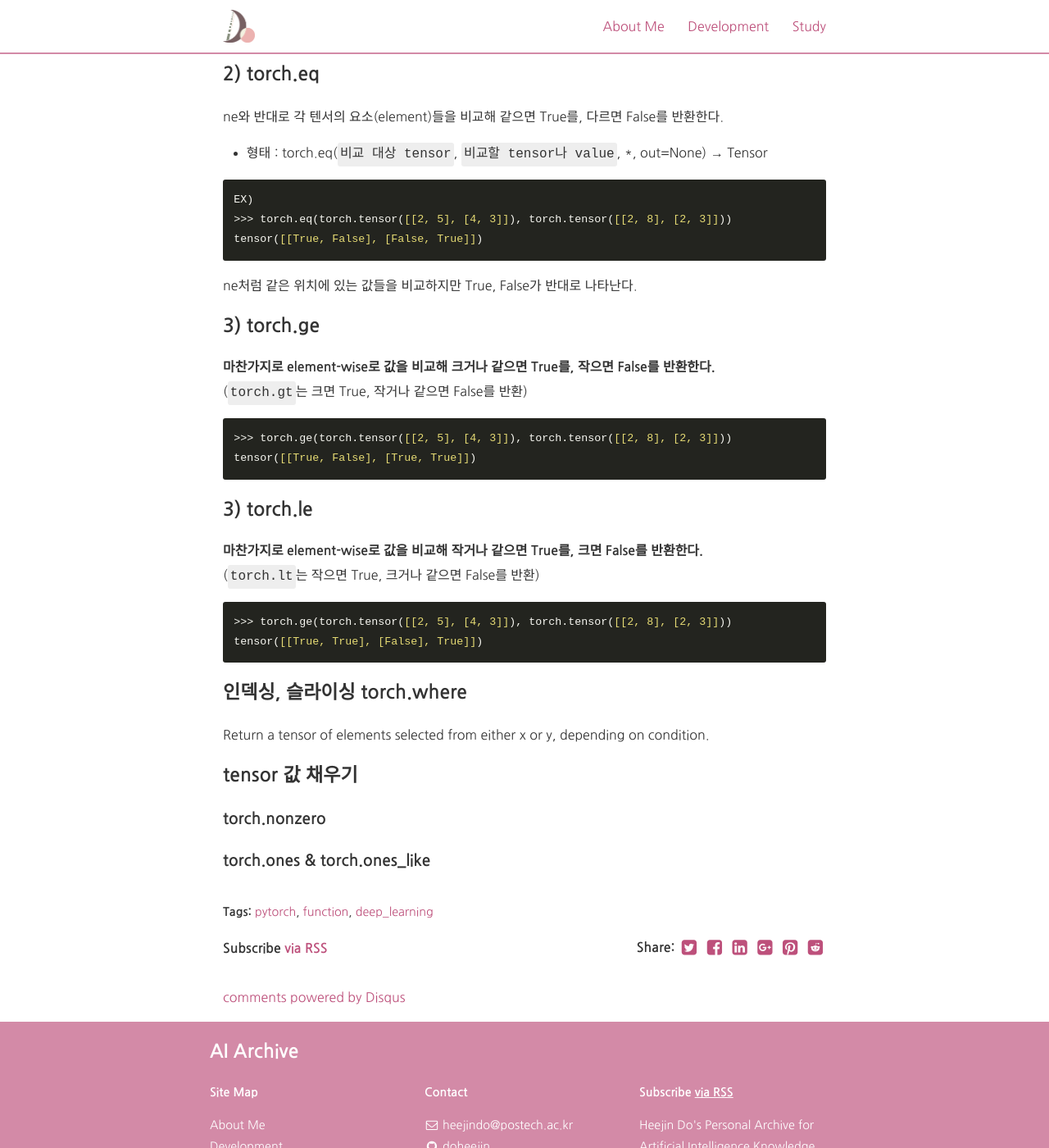
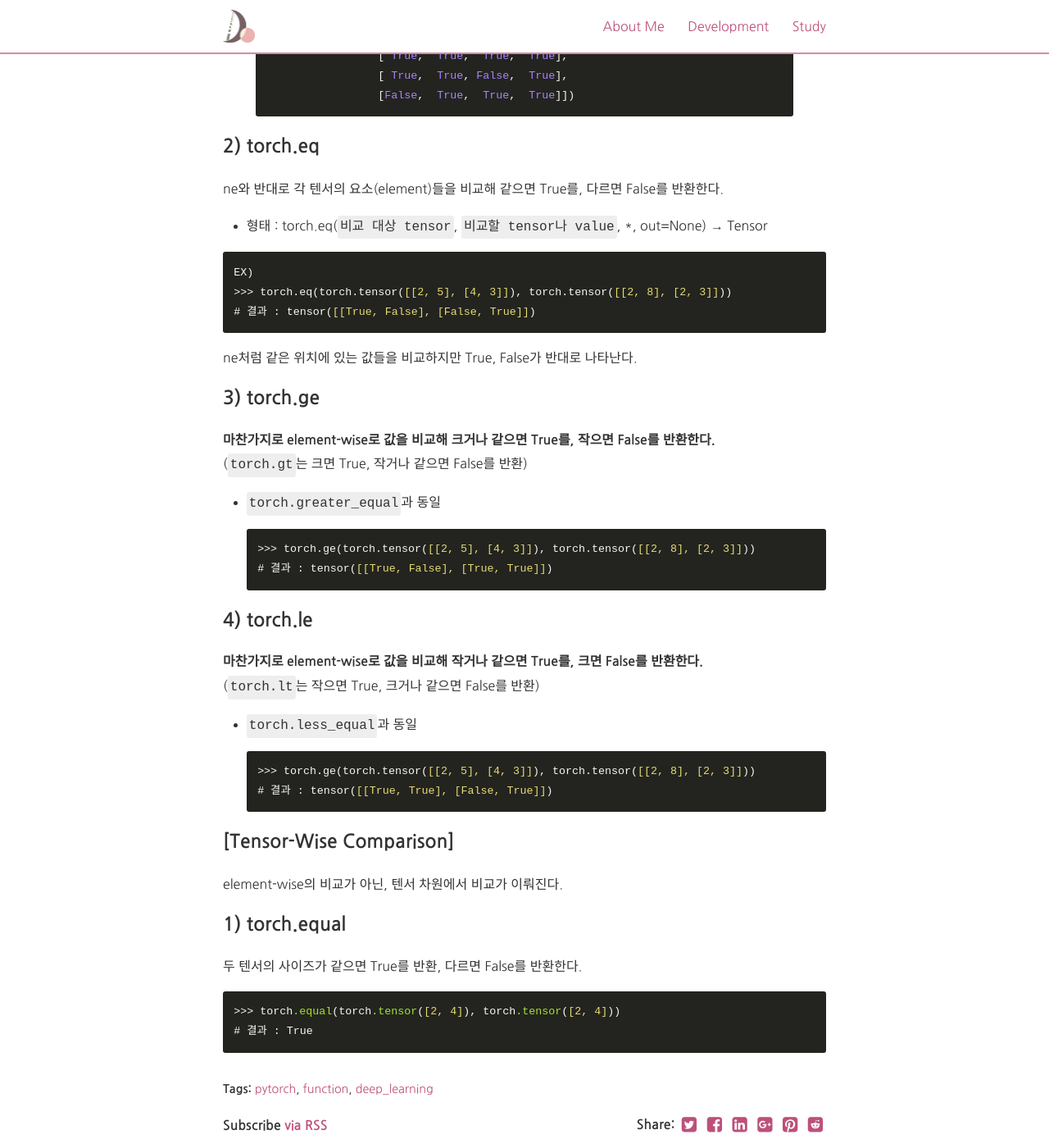
Before and after one commit to doheejin/doheejin.github.io, a Jekyll site: the page built from _posts/2021-03-12-pytorch-function.md, in a window 1280 px wide and 1400 px high, scrolled down 1510 px. Shown: the whole window at 82% size. Built offline with Jekyll 4.4.1, drawn with Linux system fonts in a browser that asks for light colours; nearby versions of some CDN libraries; comment, search, counter and statistics services are not loaded; some of the changed text lies outside the part shown.

Commit message:
add contents

````diff
--- a/_posts/2021-03-12-pytorch-function.md
+++ b/_posts/2021-03-12-pytorch-function.md
@@ -1,23 +1,26 @@
 ---
 layout: post
-title:  "[PyTorch] 알아두면 유용한 함수 모음(딥러닝/머신러닝을 위한)"
+title:  "[PyTorch] 알아두면 유용한 함수 모음 - 비교(comparison) 함수"
 date:   2021-03-05T14:25:52-05:00
 author: Heejin Do
 categories: "pytorch"
 tags:	pytorch function deep_learning
 ---
 
-## 1. 비교(comparison)를 위한 함수
-element-wise로 비교하는 함수로는 torch.eq(같은지) torch.ne(다른지) torch.ge(크거나 같은지) torch.le(작거나 같은지)등이 있다.
+## 비교(comparison)를 위한 함수
+element-wise로 비교하는 함수로는 torch.eq(같은지) torch.ne(다른지) torch.ge(크거나 같은지) torch.le(작거나 같은지)등이 있고, 텐서 차원에서 비교하는 함수로는 torch.equal, torch.not_equl 등이 있다.
+
+### [Element-Wise Comparison]
 ### 1) torch.ne
 각 텐서의 요소(element)들을 element-wise로 각각 비교해 다르면 True를, 같으면 False를 반환한다.
 
 - 형태 : torch.ne(`비교 대상 tensor`, `비교할 tensor나 value`, *, out=None) → Tensor
+- `torch.not_equal`과 동일
 
 ```
 EX)
 >>> torch.ne(torch.tensor([[2, 5], [4, 3]]), torch.tensor([[2, 8], [2, 3]]))
-결과 : tensor([[False, True], [True, False]])
+# 결과 : tensor([[False, True], [True, False]])
 ```
 위처럼 shape가 동일한 텐서끼리는 같은 위치에 있는 값들을 비교하고, 비교할 tensor로 torch.Size([n, 1]) shape의 텐서가 주어지면 아래처럼 한 줄씩 값을 비교한다.
 {% highlight python %}
@@ -61,30 +64,33 @@ ne와 반대로 각 텐서의 요소(element)들을 비교해 같으면 True를,
 ```
 EX)
 >>> torch.eq(torch.tensor([[2, 5], [4, 3]]), torch.tensor([[2, 8], [2, 3]]))
-tensor([[True, False], [False, True]])
+# 결과 : tensor([[True, False], [False, True]])
 ```
 ne처럼 같은 위치에 있는 값들을 비교하지만 True, False가 반대로 나타난다.
 
 ### 3) torch.ge
 마찬가지로 element-wise로 값을 비교해 크거나 같으면 True를, 작으면 False를 반환한다.
 : (`torch.gt`는 크면 True, 작거나 같으면 False를 반환)
+- `torch.greater_equal`과 동일
 ```
 >>> torch.ge(torch.tensor([[2, 5], [4, 3]]), torch.tensor([[2, 8], [2, 3]]))
-tensor([[True, False], [True, True]])
+# 결과 : tensor([[True, False], [True, True]])
 ```
 
-### 3) torch.le
+### 4) torch.le
 마찬가지로 element-wise로 값을 비교해 작거나 같으면 True를, 크면 False를 반환한다.
 : (`torch.lt`는 작으면 True, 크거나 같으면 False를 반환)
+- `torch.less_equal`과 동일
 ```
 >>> torch.ge(torch.tensor([[2, 5], [4, 3]]), torch.tensor([[2, 8], [2, 3]]))
-tensor([[True, True], [False], True]])
+# 결과 : tensor([[True, True], [False, True]])
 ```
 
-### 인덱싱, 슬라이싱 torch.where
-Return a tensor of elements selected from either x or y, depending on condition.
-### tensor 값 채우기
-#### torch.nonzero
-
-
-#### torch.ones & torch.ones_like
+### [Tensor-Wise Comparison]
+element-wise의 비교가 아닌, 텐서 차원에서 비교가 이뤄진다.
+### 1) torch.equal
+두 텐서의 사이즈가 같으면 True를 반환, 다르면 False를 반환한다.
+```
+>>> torch.equal(torch.tensor([2, 4]), torch.tensor([2, 4]))
+# 결과 : True
+```
````
